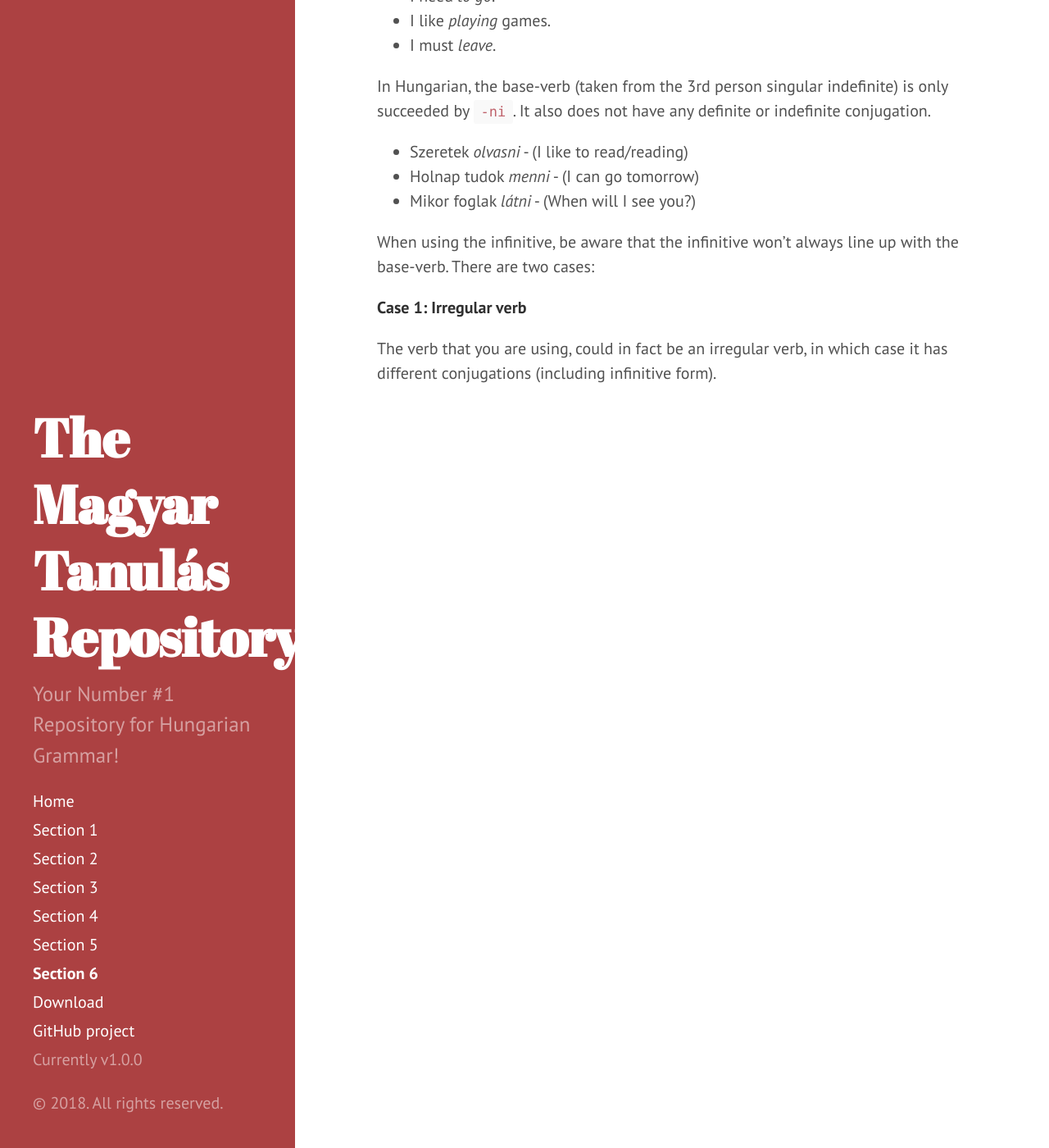
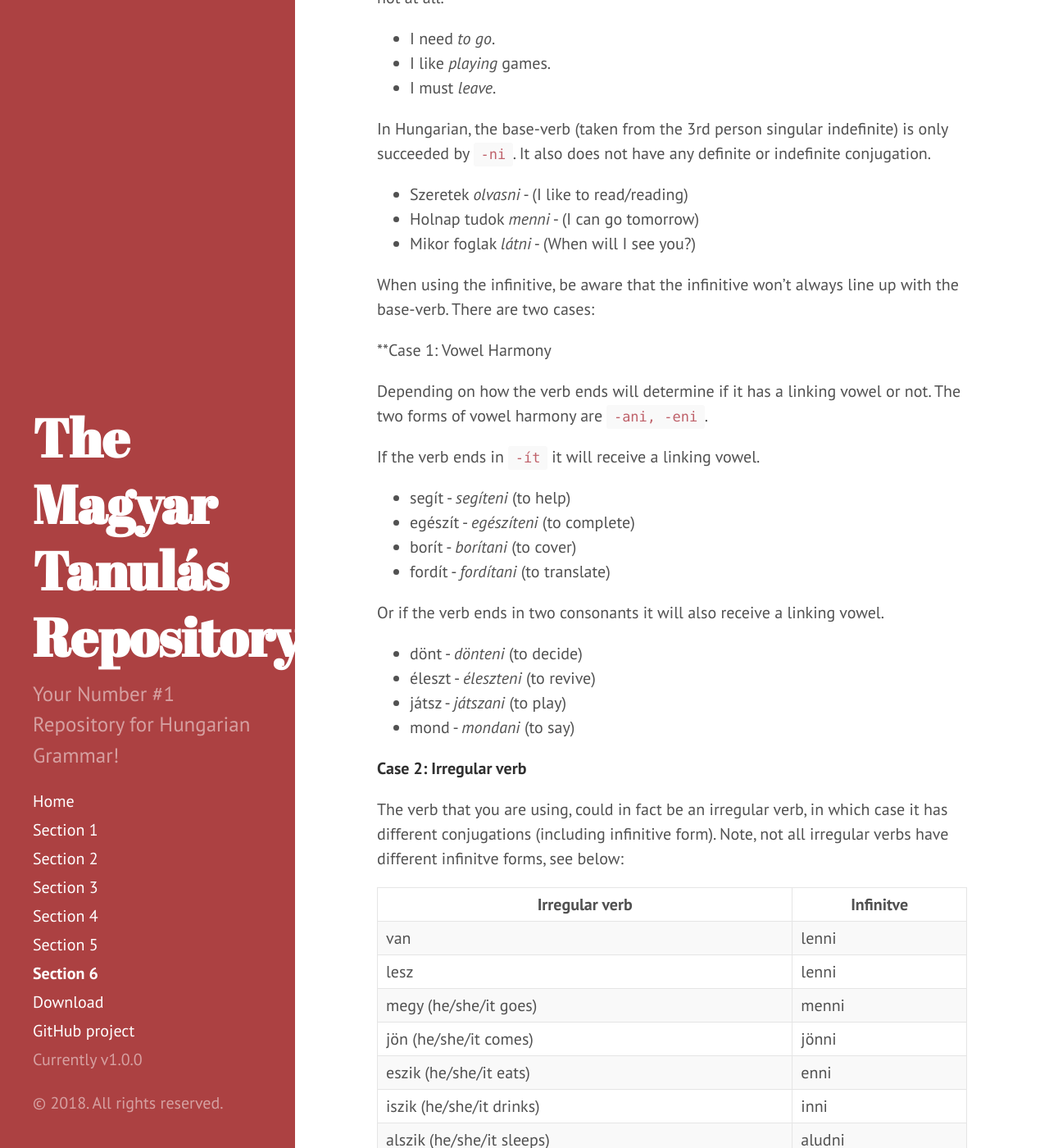
Before and after one commit to Magyartanulas/magyartanulas.github.io, a Jekyll site: the page built from Section6.md, in a window 1280 px wide and 1400 px high, scrolled down 434 px. Shown: the whole window at 82% size. Built offline with Jekyll 4.4.1, drawn with Linux system fonts in a browser that asks for light colours; Markdown is read by kramdown in place of the engine named in the settings; some of the changed text lies outside the part shown.

Commit message:
Update Section6.md

```diff
--- a/Section6.md
+++ b/Section6.md
@@ -23,6 +25,55 @@ In Hungarian, the base-verb (taken from the 3rd person singular indefinite) is o
 
 When using the infinitive, be aware that the infinitive won't always line up with the base-verb. There are two cases:
 
-**Case 1: Irregular verb**
+**Case 1: Vowel Harmony
+
+Depending on how the verb ends will determine if it has a linking vowel or not. The two forms of vowel harmony are `-ani, -eni`.
+
+If the verb ends in `-ít` it will receive a linking vowel.
+
+* segít - *segíteni* (to help)
+* egészít - *egészíteni* (to complete)
+* borít - *borítani* (to cover)
+* fordít - *fordítani* (to translate)
+
+Or if the verb ends in two consonants it will also receive a linking vowel.
+
+* dönt - *dönteni* (to decide)
+* éleszt - *éleszteni* (to revive)
+* játsz - *játszani* (to play)
+* mond - *mondani* (to say)
+
+**Case 2: Irregular verb**
 
 The verb that you are using, could in fact be an irregular verb, in which case it has different conjugations (including infinitive form).
+Note, not all irregular verbs have different infinitve forms, see below:
+
+| Irregular verb              | Infinitve |
+|-----------------------------|-----------|
+| van                         | lenni     |
+| lesz                        | lenni     |
+| megy (he/she/it goes)       | menni     |
+| jön (he/she/it comes)       | jönni     |
+| eszik (he/she/it eats)      | enni      |
+| iszik (he/she/it drinks)    | inni      |
+| alszik (he/she/it sleeps)   | aludni    |
+| nyugszik (he/she/it rests)  | nyugodni  |
+| fekszik (he/she/it lies)    | feküdni   |
+| tesz (he/she/it puts/does)  | tenni     |
+| vesz (he/she/it take/buys   | venni     |
+| visz (he/she/it brings)     | vinni     |
+| hisz (he/she/it believes)   | hinni     |
+| nő (he/she/it grows)        | nőni      |
+| sző (he/she/it weaves)      | szőni     |
+| lő (he/she/it shoots)       | lőni      |
+| fő (he/she/it cooks)        | főzni     |
+| ró (he/she/it comprehends)  | róni      |
+| tagad (he/she/it denies)    | tagadni   |
+| fogad (he/she/it receives)  | fogadni   |
+| szenved (he/she/it suffers) | szenvedni |
+| enged (he/she/it allows)    | engedni   |
+| téved (he/she/it errs)      | tévedni   |
+
+## Negation (incomplete)
+
+---
```
Also changed, not shown: other parts of Section6.md (+3 -1 lines).
